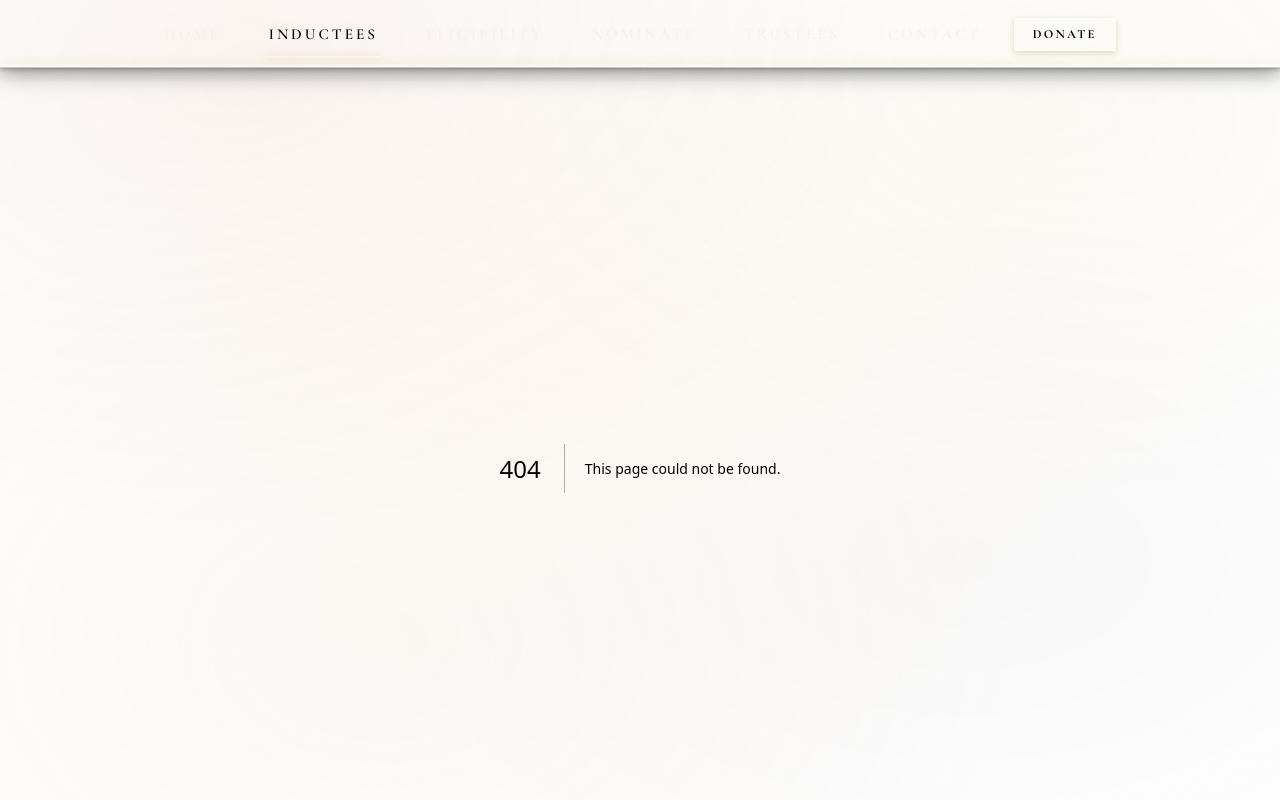
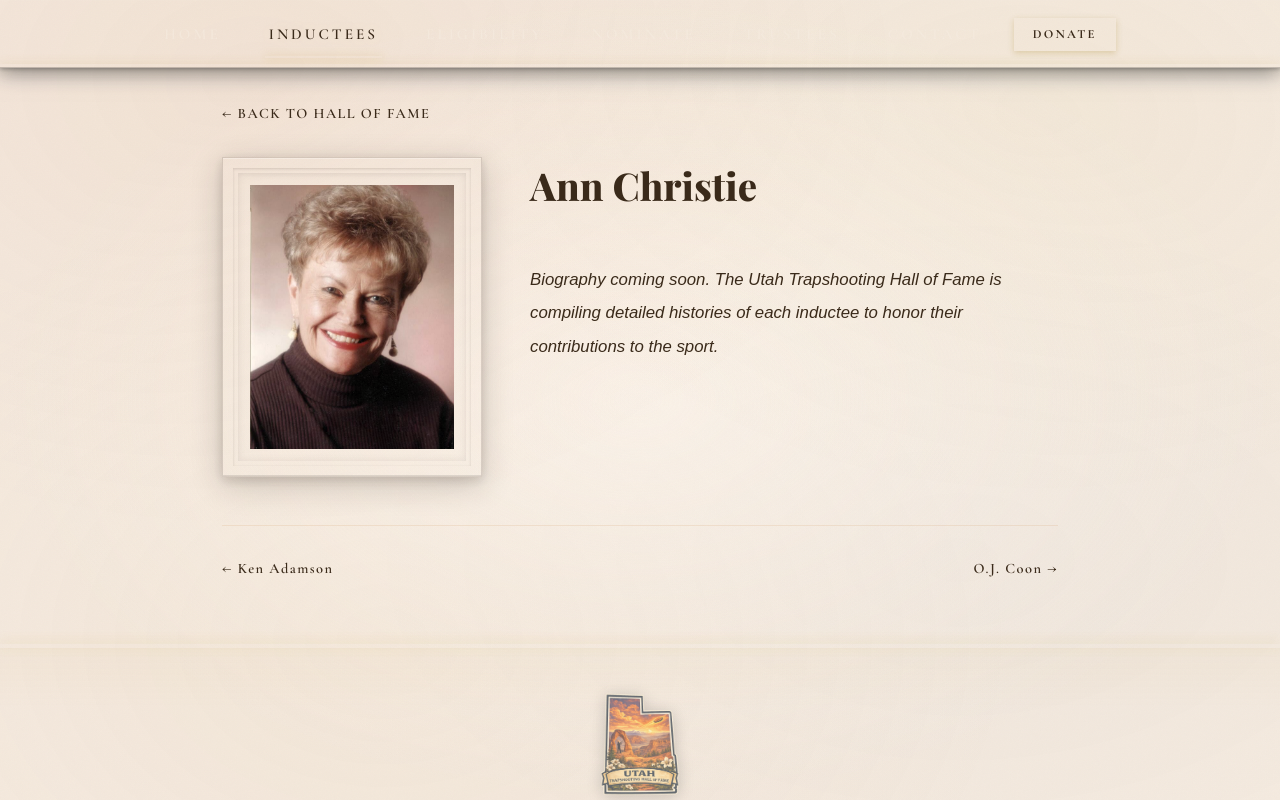
Before and after one commit to sh0tC0dev/utah-hall-of-fame, a Next.js app: page /inductees/ann-christie in a window 1280 px wide. Before the commit this address had no page. Shown: the top 800 px of the page. Built offline with nearby package versions, Linux system fonts and the light colour scheme; a web font is replaced by a local one.

Commit message:
feat: individual inductee pages with prev/next navigation

```diff
--- /dev/null
+++ b/src/app/inductees/[slug]/page.module.css
@@ -0,0 +1,171 @@
+.page {
+  max-width: 900px;
+  margin: 0 auto;
+  padding: 2rem 2rem 4rem;
+}
+
+.backLink {
+  display: inline-block;
+  font-family: var(--font-cormorant);
+  font-weight: 600;
+  font-size: 0.9rem;
+  color: var(--color-burnt-orange);
+  text-decoration: none;
+  letter-spacing: 0.1em;
+  text-transform: uppercase;
+  margin-bottom: 2rem;
+  transition: color 0.3s;
+}
+
+.backLink:hover {
+  color: var(--color-navy);
+}
+
+.content {
+  display: flex;
+  gap: 3rem;
+  align-items: flex-start;
+}
+
+.portraitWrap {
+  flex-shrink: 0;
+}
+
+.frame {
+  position: relative;
+  width: 260px;
+  height: 320px;
+}
+
+.frameOuter {
+  position: absolute;
+  inset: 0;
+  background: linear-gradient(145deg,
+    var(--color-sandstone-light) 0%,
+    var(--color-sandstone) 20%,
+    var(--color-sandstone-dark) 50%,
+    var(--color-sandstone) 80%,
+    var(--color-sandstone-light) 100%
+  );
+  border: 1px solid rgba(42, 30, 20, 0.15);
+  box-shadow:
+    0 8px 30px rgba(42, 30, 20, 0.2),
+    0 3px 10px rgba(42, 30, 20, 0.15),
+    inset 0 1px 0 rgba(255, 255, 255, 0.25),
+    inset 0 -1px 0 rgba(0, 0, 0, 0.1);
+}
+
+.frameInner {
+  position: absolute;
+  inset: 10px;
+  background: linear-gradient(135deg,
+    var(--color-parchment-dark) 0%,
+    var(--color-sandstone-light) 50%,
+    var(--color-parchment-dark) 100%
+  );
+  box-shadow: inset 0 1px 3px rgba(42, 30, 20, 0.15);
+}
+
+.frameMat {
+  position: absolute;
+  inset: 5px;
+  background: var(--color-cream);
+  box-shadow:
+    inset 0 0 8px rgba(42, 30, 20, 0.08),
+    inset 0 2px 4px rgba(42, 30, 20, 0.04);
+}
+
+.framePhoto {
+  position: absolute;
+  inset: 12px;
+  background: var(--color-parchment-dark);
+  overflow: hidden;
+  box-shadow: inset 0 1px 4px rgba(42, 30, 20, 0.15);
+}
+
+.photoImg {
+  object-fit: cover;
+  filter: sepia(0.12) contrast(1.04) saturate(0.88);
+}
+
+.details {
+  flex: 1;
+  min-width: 0;
+}
+
+.name {
+  font-family: var(--font-playfair);
+  font-weight: 800;
+  font-size: clamp(1.6rem, 3vw, 2.4rem);
+  color: var(--color-navy);
+  margin-bottom: 0.5rem;
+}
+
+.year {
+  font-family: var(--font-cormorant);
+  font-weight: 600;
+  font-size: 1.05rem;
+  color: var(--color-burnt-orange);
+  letter-spacing: 0.2em;
+  text-transform: uppercase;
+  margin-bottom: 0.8rem;
+}
+
+.categoryBadge {
+  display: inline-block;
+  font-family: var(--font-cormorant);
+  font-weight: 600;
+  font-size: 0.78rem;
+  letter-spacing: 0.15em;
+  text-transform: uppercase;
+  color: var(--color-cream);
+  background: var(--color-navy);
+  padding: 0.3rem 1rem;
+  margin-bottom: 1.5rem;
+}
+
+.bio {
+  font-family: var(--font-fell);
+  font-size: 1.05rem;
+  line-height: 2;
+  color: var(--color-text-mid);
+  border-top: 1px solid var(--color-sandstone-light);
+  padding-top: 1.5rem;
+  margin-top: 1.5rem;
+}
+
+.prevNext {
+  display: flex;
+  justify-content: space-between;
+  margin-top: 3rem;
+  padding-top: 2rem;
+  border-top: 1px solid rgba(212, 165, 116, 0.2);
+}
+
+.prevNextLink {
+  font-family: var(--font-cormorant);
+  font-weight: 600;
+  font-size: 0.9rem;
+  color: var(--color-burnt-orange);
+  text-decoration: none;
+  letter-spacing: 0.1em;
+  transition: color 0.3s;
+}
+
+.prevNextLink:hover {
+  color: var(--color-navy);
+}
+
+@media (max-width: 768px) {
+  .content {
+    flex-direction: column;
+    align-items: center;
+  }
+  .frame {
+    width: 220px;
+    height: 270px;
+  }
+  .details {
+    text-align: center;
+  }
+}
--- /dev/null
+++ b/src/app/inductees/[slug]/page.tsx
@@ -0,0 +1,116 @@
+import type { Metadata } from "next";
+import Image from "next/image";
+import Link from "next/link";
+import { notFound } from "next/navigation";
+import { inductees, getInducteeBySlug } from "../../data";
+import styles from "./page.module.css";
+
+export function generateStaticParams() {
+  return inductees.map((i) => ({ slug: i.slug }));
+}
+
+export async function generateMetadata({
+  params,
+}: {
+  params: Promise<{ slug: string }>;
+}): Promise<Metadata> {
+  const { slug } = await params;
+  const person = getInducteeBySlug(slug);
+  if (!person) return { title: "Not Found" };
+  return {
+    title: person.name,
+    description: `${person.name} — Utah Trapshooting Hall of Fame inductee.`,
+  };
+}
+
+export default async function InducteePage({
+  params,
+}: {
+  params: Promise<{ slug: string }>;
+}) {
+  const { slug } = await params;
+  const person = getInducteeBySlug(slug);
+  if (!person) notFound();
+
+  const index = inductees.findIndex((i) => i.slug === slug);
+  const prev = index > 0 ? inductees[index - 1] : null;
+  const next = index < inductees.length - 1 ? inductees[index + 1] : null;
+
+  const categoryLabels: Record<string, string> = {
+    shooting: "Shooting Merit",
+    administrative: "Administrative Merit",
+    both: "Shooting & Administrative Merit",
+  };
+
+  return (
+    <div className={styles.page}>
+      <Link href="/inductees" className={styles.backLink}>
+        &larr; Back to Hall of Fame
+      </Link>
+
+      <div className={styles.content}>
+        <div className={styles.portraitWrap}>
+          <div className={styles.frame}>
+            <div className={styles.frameOuter}>
+              <div className={styles.frameInner}>
+                <div className={styles.frameMat}>
+                  <div className={styles.framePhoto}>
+                    <Image
+                      src={person.photo}
+                      alt={person.name}
+                      fill
+                      sizes="(max-width: 768px) 90vw, 300px"
+                      className={styles.photoImg}
+                    />
+                  </div>
+                </div>
+              </div>
+            </div>
+          </div>
+        </div>
+
+        <div className={styles.details}>
+          <h1 className={styles.name}>{person.name}</h1>
+          {person.year && (
+            <p className={styles.year}>Inducted {person.year}</p>
+          )}
+          {person.category && (
+            <span className={styles.categoryBadge}>
+              {categoryLabels[person.category]}
+            </span>
+          )}
+          <div className={styles.bio}>
+            {person.bio ? (
+              <p>{person.bio}</p>
+            ) : (
+              <p>
+                <em>
+                  Biography coming soon. The Utah Trapshooting Hall of Fame is
+                  compiling detailed histories of each inductee to honor their
+                  contributions to the sport.
+                </em>
+              </p>
+            )}
+          </div>
+        </div>
+      </div>
+
+      <nav className={styles.prevNext}>
+        {prev ? (
+          <Link href={`/inductees/${prev.slug}`} className={styles.prevNextLink}>
+            &larr; {prev.name}
+          </Link>
+        ) : (
+          <span />
+        )}
+        {next ? (
+          <Link href={`/inductees/${next.slug}`} className={styles.prevNextLink}>
+            {next.name} &rarr;
+          </Link>
+        ) : (
+          <span />
+        )}
+      </nav>
+    </div>
+  );
+}
```
